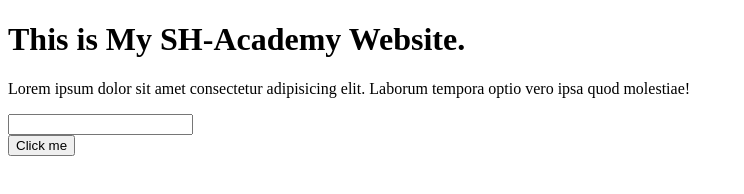
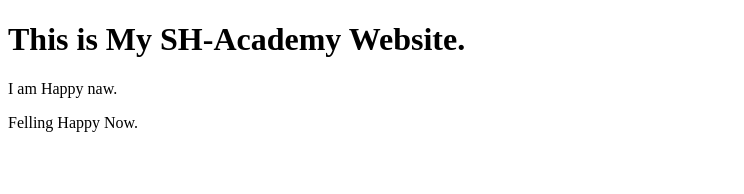
Before and after one commit to samsulhuda11/SH-Academy, a plain HTML site: page index.html in a window 1280 px wide. Shown: the whole page, without its empty margins (0-744 px from the left). Drawn offline with Linux system fonts and the light colour scheme.

Commit message:
Fainaly sending

```diff
--- a/index.html
+++ b/index.html
@@ -8,9 +8,7 @@
 </head>
 <body>
   <h1>This is My SH-Academy Website.</h1>
-  <p>Lorem ipsum dolor sit amet consectetur adipisicing elit. Laborum tempora optio vero ipsa quod molestiae!</p>
-    <input type="text">
-    <br>
-    <button>Click me</button>
+    <p>I am Happy naw.</p>
+    <p>Felling Happy Now.</p>
 </body>
 </html>
```
